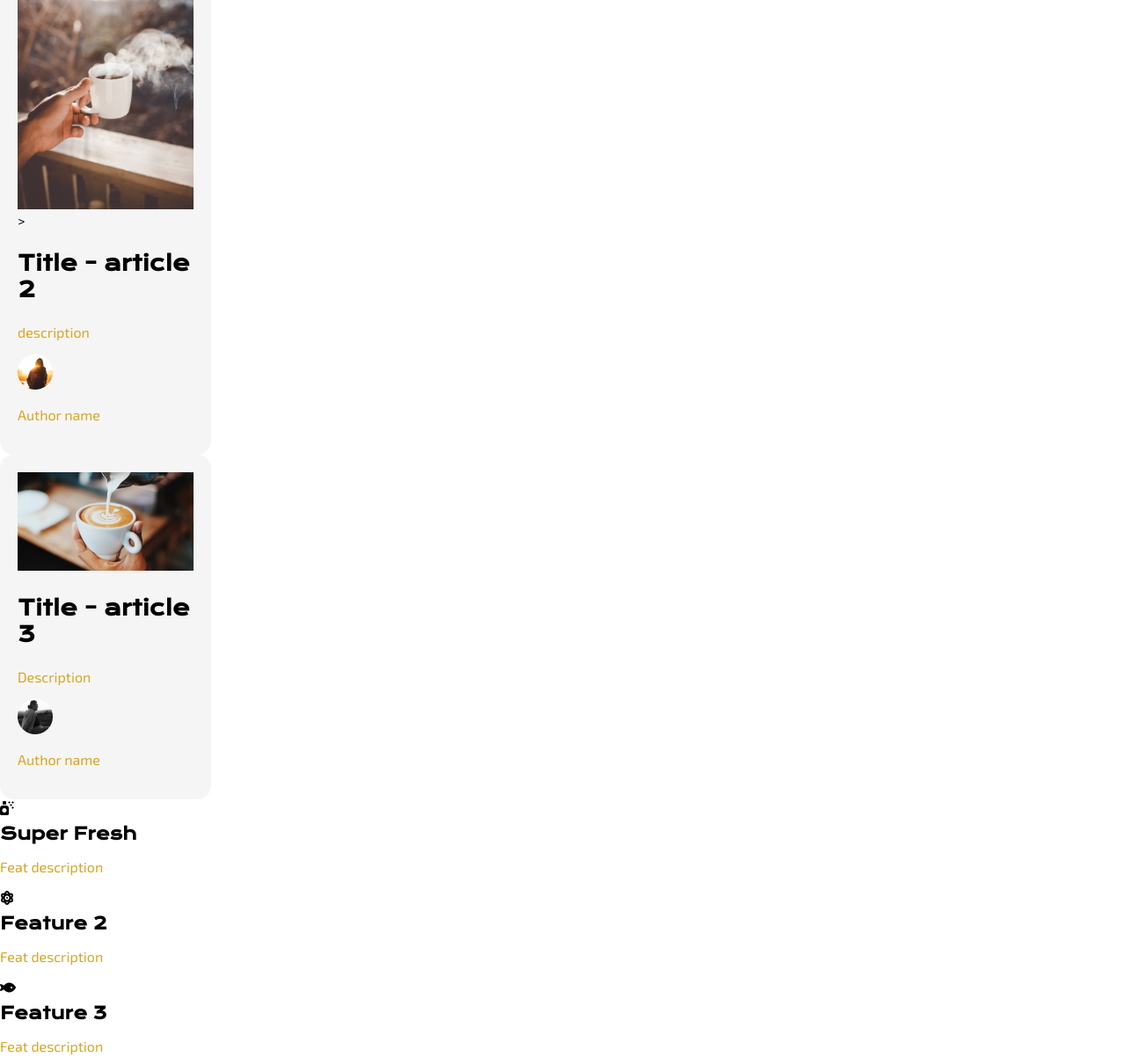
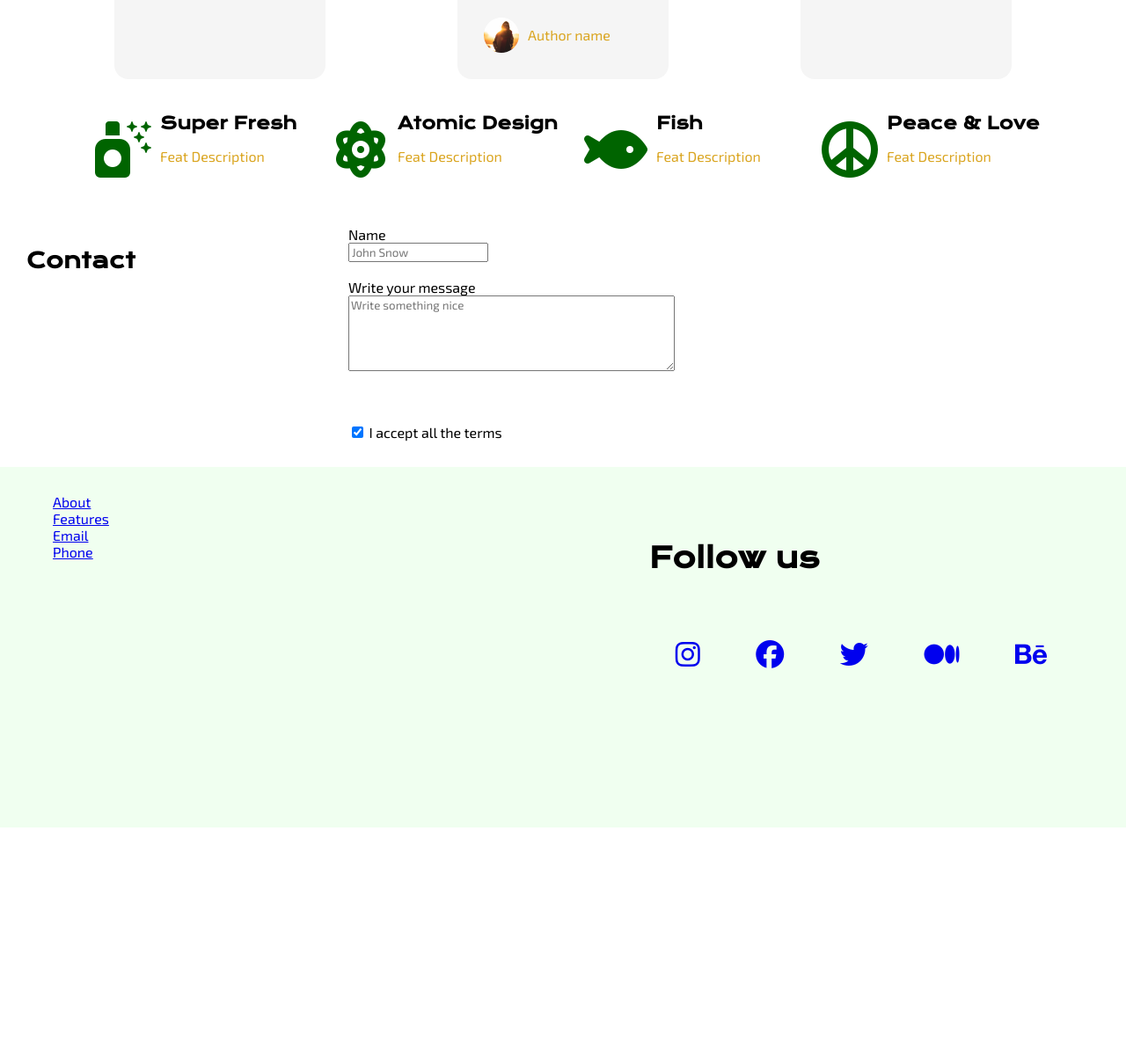
Before and after one commit to nunomoreira9/ftux-rem-march-2021, a plain HTML site: page ftux-rem-march-2021/index.html in a window 1280 px wide. Shown: the part 1335-2537 px from the top of the page at 88% size. After the commit the page ends 2276 px from the top, so only its background shows below. Drawn offline with nearby package versions, Linux system fonts and the light colour scheme.

Commit message:
thursday

```diff
--- a/ftux-rem-march-2021/css/style.css
+++ b/ftux-rem-march-2021/css/style.css
@@ -50,19 +50,40 @@ section {
     /* background-color: green; */
 }
 
+header {
+    padding: 30px;
+    justify-content: space-between;
+    align-items: center;
+}
+
 footer {
     height: 350px;
     background-color: honeydew;
+    justify-content: space-between;
+    padding: 30px 60px;
 }
 
 
+header nav a {
+    padding: 10px 30px;
+    text-decoration: none;
+}
+
 /* THIS IS A CLASS */
+.button-link {
+    background-color: orangered;
+    color: whitesmoke;
+    border-radius: 8px;
+    box-shadow: 0px 1px 4px 1px rgb(0 0 0 / 8%);
+}
+
 .home-article {
     /*border: 10px solid whitesmoke; */
     border-radius: 16px;
     background-color: whitesmoke;
     width: 200px;
     padding: 20px;
+    margin: 20px;
 }
 
 .img-article {
@@ -72,26 +93,70 @@ footer {
 .icon-feature {
     font-size: 4em;
     color: darkgreen;
+    margin: 10px;
 }
 
+.icon-social {
+    margin: 10px;
+}
+
+.container {
+    display: flex
+}
+
+.author-image {
+    width: 40px;
+    height: 40px;
+    margin: 10px;
+}
+
+.author-container {
+    align-items: center;
+}
+
+.feature-card {
+    padding: 10px;
+    min-width: 250px;
+    max-width: 350px;
+}
+
+.contact-30 {
+    width: 30%;
+}
+
+.contact-70 {
+    width: 70%;
+}
+
+.fab {
+    margin: 20px;
+}
 /* THIS IS AN ID */
 #hero {
     /* background-color: tomato; */
-    background-image: url('../img/steve-harvey-U4wcrDteZ2Y-unsplash.jpg');
+    background-image: url('../img/nathan-dumlao-zUNs99PGDg0-unsplash.jpg');
     background-size: cover;
     text-align: center;
-    /*height: 500px; */
+    /* height: 500px; */
     height: 60vh;
+    /* flex settings */
+    flex-direction: column;
+    align-items: center;
+    justify-content: center;
 }
 
-.something {
+
+#articles {
+    justify-content: space-evenly;
+    flex-wrap: wrap;
+}
+
+#features {
+    flex-wrap: wrap;
+    justify-content: center;
+}
+
+#contact {
+    padding: 30px;
 
 }
-
-#something {
-
-}
-
-article {
-
-}
--- a/ftux-rem-march-2021/index.html
+++ b/ftux-rem-march-2021/index.html
@@ -27,18 +27,19 @@
 
 <body>
     <!-- header - start here -->
-    <header style="border: 1px solid red;">
+    <header class="container">
         <img src="https://www.ironhack.com/assets/icons/ironhack_logos/logo.svg" class="logo-header">
         <nav>
             <a href="#">About</a>
             <a href="#">Features</a>
             <a href="#">Contact</a>
+            <a href="#" class="button-link">Download CV</a>
         </nav>
     </header>
     <!-- header - end -->
 
     <!-- hero - start -->
-    <section id="hero">
+    <section id="hero" class="container">
         <h1>heading 1</h1>
         <p>paragraph <strong>Hello</strong></p>
         <button>This is the CTA</button>
@@ -46,22 +47,22 @@
     <!-- hero - end -->
 
 <!-- Blog starts  -->
-    <section>
+    <section id="articles" class="container">
         <article class="home-article">
             <img src="img/brooke-lark-fANEvguCIXE-unsplash.jpg" class="img-article">
             <h3>Title - Article 1</h3>
             <p>description</p>
-            <div>
-                <img src="img/avatar_01.png" alt="Photo of Author Nuno">
-                <p>author name</p>
+            <div class="container author-container">
+                <img src="img/avatar_01.png" alt="Photo of Author Nuno" class="author-image">
+                <p>Author Name</p>
             </div>
         </article>
         <article class="home-article">
             <img src="img/clay-banks-_wkd7XBRfU4-unsplash.jpg" class="img-article">>
             <h3>Title - article 2</h3>
             <p>description</p>
-            <div>
-                <img src="img/avatar_02.png" alt="Photo of Nuno">
+            <div class="container author-container">
+                <img src="img/avatar_02.png" alt="Photo of Nuno" class="author-image">
                 <p>Author name</p>
             </div>
         </article>
@@ -69,8 +70,8 @@
             <img src="img/fahmi-fakhrudin-nzyzAUsbV0M-unsplash.jpg" class="img-article">
                 <h3>Title - article 3</h3>
                 <p>Description</p>
-            <div>
-                <img src="img/avatar_03.png" alt="Photo of Avatar">
+            <div class="container author-container">
+                <img src="img/avatar_03.png" alt="Photo of Avatar" class="author-image">
                 <p>Author name</p>
             </div>
         </article>
@@ -78,84 +79,111 @@
 <!-- blog ends  -->
 
 <!-- feature starts -->
-<section>
-    <!-- feature 1 starts  -->
-    <div>
-        <span>
+<section id="features" class="container">
+       <!-- feature 1 - start -->
+   <div class="container feature-card">
+        <span class="icon-feature">
             <i class="fas fa-air-freshener"></i>
         </span>
     <div>
         <h4>Super Fresh</h4>
-            <p>Feat description</p>
+        <p>Feat Description</p>
     </div>
     </div>
-  <!-- feature 1 ends  -->
+    <!-- feature 1 - end -->
 
-  <!-- feature 2 ends  -->
-    <div>
-        <span>
+  <!-- feature 2 - start -->
+  <div class="container feature-card">
+    <span class="icon-feature">
         <i class="fas fa-atom"></i>
     </span>
     <div>
-            <h4>Feature 2</h4>
-            <p>Feat description</p>
+         <h4>Atomic Design</h4>
+        <p>Feat Description</p>
         </div>
-<!-- feature 2 ends  -->
+    </div>
+<!-- feature 2 - end -->
 
-<!-- feature 3 starts  -->
-    <div>
-        <span>
+    <!-- feature 3 - start -->
+    <div class="container feature-card">
+    <span class="icon-feature">
         <i class="fas fa-fish"></i>
     </span>
     <div>
-            <h4>Feature 3</h4>
-            <p>Feat description</p>
+        <h4>Fish</h4>
+        <p>Feat Description</p>
     </div>
     </div>
-<!-- feature 3 ends  -->
-<!-- feature 4 starts  -->
-        <div>
-            <span>
+<!-- feature 3 - end -->
+
+<!-- feature 4 - start -->
+    <div class="container feature-card">
+    <span class="icon-feature">
         <i class="fas fa-peace"></i>
     </span>
     <div>
-                <h4>Feature 4</h4>
-                <p>Feat description</p>
+        <h4>Peace & Love</h4>
+        <p>Feat Description</p>
     </div>
     </div>
-<!-- feature 3 ends  -->
+<!-- feature 4 - end -->
 </section>
 <!-- feature ends -->
-<!-- contact  -->
- <section>
-    <h3>Contact (title - heading 3)</h3>
-    <div>
+
+<!-- contact start  -->
+ <section id="contact" class="container">
+     <div class="contact-30">
+        <h3>Contact</h3>
+     </div>
+    <div class="contact-70">
         <form action="#">
-            <input type="text"> Form name<br><br>
-            <input type="email"> Email <br><br>
-            <textarea rows="5" cold="50">Write your message</textarea><br><br>
-            <input type="submit" value="Send Message">
+                <label for="name">Name</label><br>
+                <input id="name" type="text" placeholder="John Snow">
+
+                <br><br>
+
+                <label for="message">Write your message</label><br>
+                <textarea id="message" rows="5" cols="50" placeholder="Write something nice"></textarea><br><br>
+
+                <br><br>
+
+                <input type="checkbox" id="terms" checked>
+                <label for="terms">I accept all the terms</label>
+
+                <!-- <br><br>
+
+                <input type="date">
+
+                <br><br>
+
+                <input type="password">
+
+                <br><br>
+
+                <input type="file"> -->
+
+
         </form>
     </div>
  </section>
 <!-- contact end  -->
 
 <!-- Footer starts  -->
-<footer>
+<footer class="container">
     <div>
-        <a href="#">About</a>
-        <a href="#">Features</a>
-        <a href="mailto:nunomoreira9@hotmail.com">Email</a>
+        <a href="#">About</a><br>
+        <a href="#">Features</a><br>
+        <a href="mailto:nunomoreira9@hotmail.com">Email</a><br>
         <a href="tel:+4917688290698">Phone</a>
     </div>
 
     <div>
         <h5>Follow us</h5>
-        <a href="https://www.instagram.com/nunofmoreira" target="_blank"><i class="fab fa-instagram"></i></a>
-        <a href="https://www.facebook.com/nunofmoreira"><i class="fab fa-facebook fa-2x"></i></a>
-        <a href="https://www.twitter.com/nunofmoreira"><i class="fab fa-twitter fa-2x"></i></a>
-        <a href="https://www.medium.com/nunofmoreira"><i class="fab fa-medium fa-2x"></i></a>
-        <a href="https://www.behance.com/nunofmoreira"><i class="fab fa-behance fa-2x"></i></a>
+        <a href="https://www.instagram.com/nunofmoreira" target="_blank"><span class="icon-social"><i class="fab fa-instagram fa-2x"></i></span></a>
+        <a href="https://www.facebook.com/nunofmoreira"><span class="icon-social"><i class="fab fa-facebook fa-2x"></i></span></a>
+        <a href="https://www.twitter.com/nunofmoreira"><span class="icon-social"><i class="fab fa-twitter fa-2x"></i></span></a>
+        <a href="https://www.medium.com/nunofmoreira"><span class="icon-social"><i class="fab fa-medium-m fa-2x"></i></span></a>
+        <a href="https://www.behance.com/nunofmoreira"><span class="icon-social"><i class="fab fa-behance fa-2x"></i></span></a>
     </div>
 
 </footer>
```
Lines whose indentation alone changed are shown as unchanged.
